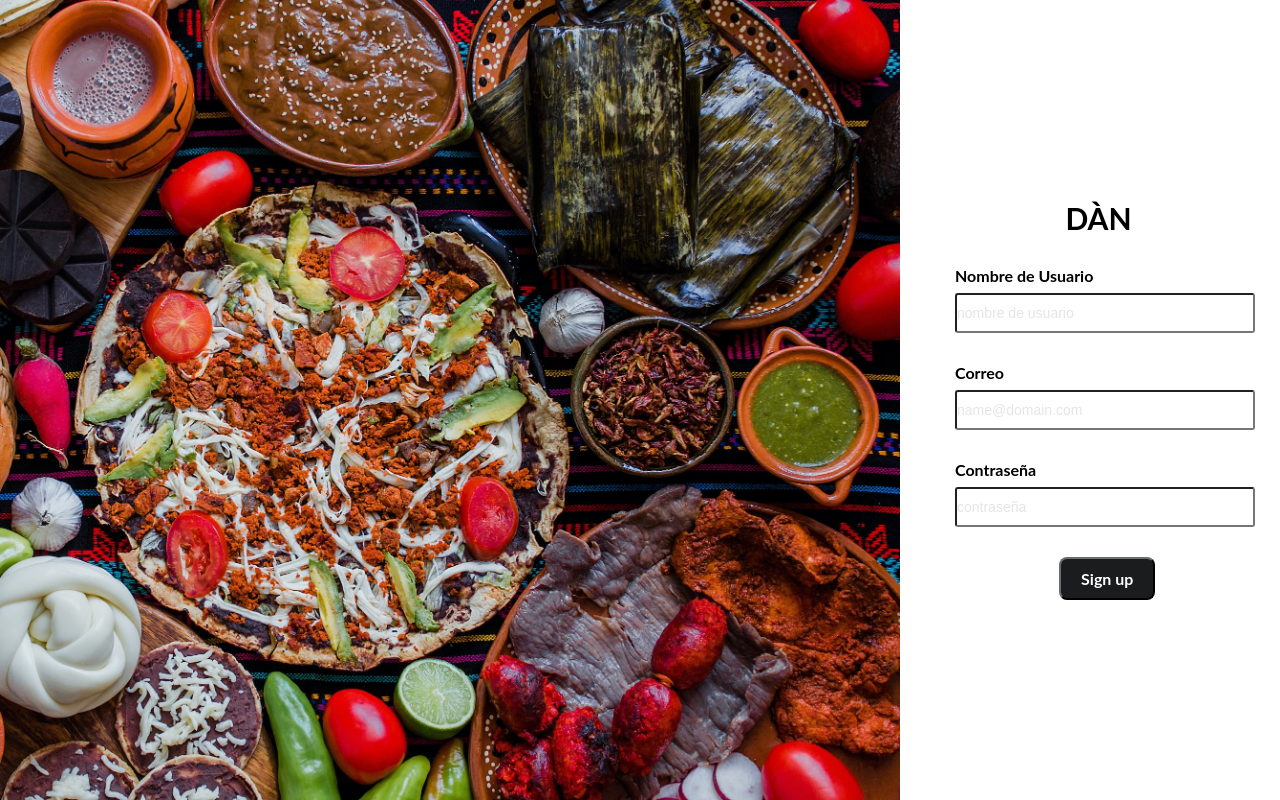
After one commit to Amprex5101/Cooperativahtml, a PHP site: page /Registro.html in a window 1280 px wide. The commit adds this page. Run offline with PHP 8.4, Linux system fonts and the light colour scheme.

Commit message:
cambio en coopertavia.css

```diff
--- /dev/null
+++ b/CSS/Registro.css
@@ -0,0 +1,133 @@
+html{
+    box-sizing: border-box;
+    font-size: 62.5%;
+}
+*,
+*::before,
+*::after{
+    padding: 0;
+    margin: 0;
+    box-sizing: border-box;
+}
+
+body{
+    background-color: white;
+}
+.fondo{
+    height: max-content;
+    width: max-content;
+}
+.fondoinicio {
+    padding: 0px;
+    margin-right: 30px;
+    float: left;
+    width: 90rem; /* Ancho sigue siendo 90rem */
+    height: 100vh; /* Altura al 100% del viewport height */
+    box-sizing: border-box; /* Incluye el padding y borde en el cálculo de altura */
+}
+.contenedor-formulario{
+display: flex;
+}
+
+.formularioo{
+    font-family: "Lato", sans-serif;
+    display: flex;
+    margin: auto;
+    label{
+        display: block;
+        margin-top: 30px;
+        font-size: 16px;
+        font-weight: 700;
+    }
+    input{
+        display: block;
+        height: 40px;
+        width: 30rem;
+        border-radius: 3px;
+
+        margin-top: 8px;
+        font-size: 14px;
+
+    }
+    ::placeholder{
+        color: #e5e5e5;
+    }
+
+
+}
+
+.texto-formulario{
+    font-family: "Lato", sans-serif;
+
+    h3{
+        font-size: 30px;
+        text-align:center;
+        width: 28.7rem;
+    }
+
+
+}
+.botones{
+ margin-top: 2rem;
+ text-align: center;
+ justify-content: space-around;
+ display: flex;
+ button {
+    padding: 10px 20px; /* Ajusta el espacio interno de los botones */
+    font-size: 16px; /* Cambia el tamaño de fuente */
+    border-radius: 0.8rem;
+    cursor: pointer;
+    font-family: "Lato", sans-serif;
+    font-weight: 700;
+  }
+
+
+
+}
+.botones{
+    .Login{
+        background-color: #2185d0;
+        border-color: #2185d0;
+        color: white;
+
+      }
+      .Signup{
+        background-color: #1b1c1d;
+        border-color: #1b1c1d;
+        color: white;
+        margin-left: 0.45rem;
+      }
+}
+
+
+.texto-abajo{
+    display: flex;
+    justify-content: space-around;
+    margin-top: 10px;
+    a{
+        margin-top: 4rem;
+        font-size: 14px;
+        margin-left: 0px;
+    }
+}
+
+.recordar {
+    margin-top: 10px;
+    display: flex;
+    align-items: center;
+    font-size: 14px;
+
+    input[type="checkbox"] {
+    width: 16px; /* Ajusta el tamaño del checkbox */
+    height: 16px;
+    margin-right: 5px; /* Agrega un margen derecho para separarlo de la etiqueta */
+    border-radius: 2rem;
+  }
+
+  label {
+    font-weight: 200;
+    font-size: 14px;
+    margin-left: 0; /* Elimina el margen izquierdooo de la etiqueta */
+    height: 4rem;
+  }
+}
--- a/EstructuraProyecto.html
+++ b/EstructuraProyecto.html
@@ -25,7 +25,7 @@
             <img src="img/quesadilla.jpg" alt="quesadilla">
         </div>
     </div>
-       <div>
+       <div class="seleccion">
             <select>
                 <option>Cooperativa 1</option>
                 <option>Cooperativa 2</option>
--- /dev/null
+++ b/Registro.html
@@ -0,0 +1,36 @@
+<!DOCTYPE html>
+<html lang="en">
+<head>
+    <meta charset="UTF-8">
+    <meta name="viewport" content="width=device-width, initial-scale=1.0">
+    <title>Document</title>
+    <link rel="stylesheet" href="CSS/Registro.css">
+</head>
+<body>
+    <div class="contenedor-formulario contenedor">
+        <div class="fondo">
+            <img class="fondoinicio" src="img/recetas-de-comida-típicas-de-Oaxaca-11-1.jpeg" alt="">
+        </div>
+        <form class="formularioo">
+            <div>
+                <div class="texto-formulario">
+                    <h3>DÀN</h3>
+
+                </div>
+                <label for="username">Nombre de Usuario</label>
+                <input type="text" placeholder="nombre de usuario" id="username">
+                <label for="email">Correo</label>
+                <input type="email" placeholder="name@domain.com" id="email">
+                <label for="password">Contraseña</label>
+                <input type="password" placeholder="contraseña" id="password">
+                <div class="texto-abajo">
+                </div>
+                <div class="botones">
+                    <button class="Signup">Sign up</button>
+                </div>
+            </div>
+        </form>
+
+    </div>
+</body>
+</html>
```
Also changed, not shown: CSS/Cooperativa.css (+13 -5 lines).
